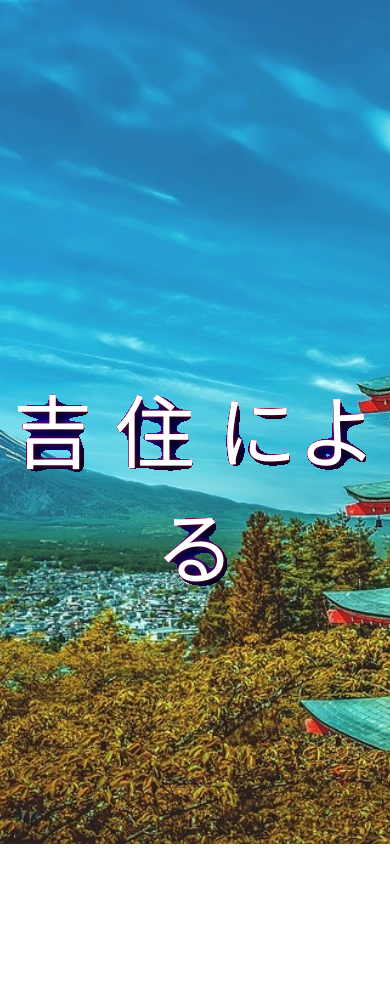
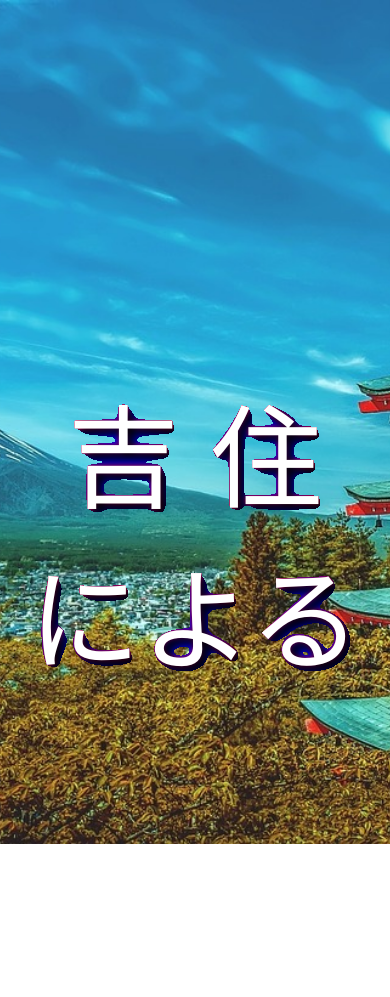
Before and after one commit to HirokoS/Yoshizumi, a plain HTML site: page index.html in a window 390 px wide. Drawn offline with Linux system fonts and the light colour scheme.

Commit message:
Update style.css

```diff
--- a/style.css
+++ b/style.css
@@ -42,10 +42,8 @@ body {
 }
 
 @media (max-width: 800px){
-    #text1 {
+    div {
         font-size: 5rem;
     }
-    #text2{
-        font-size: 5rem;
-    }
+
 }
```
